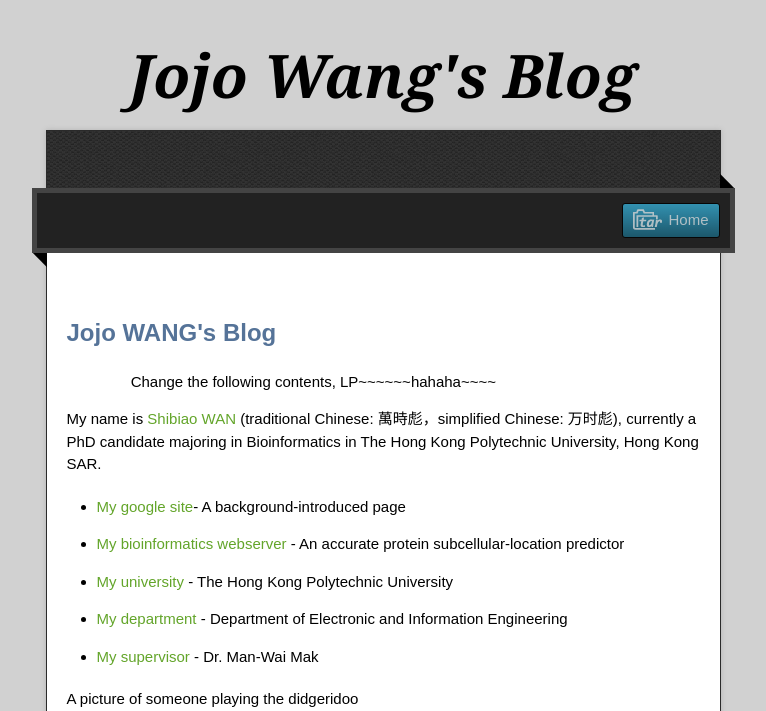
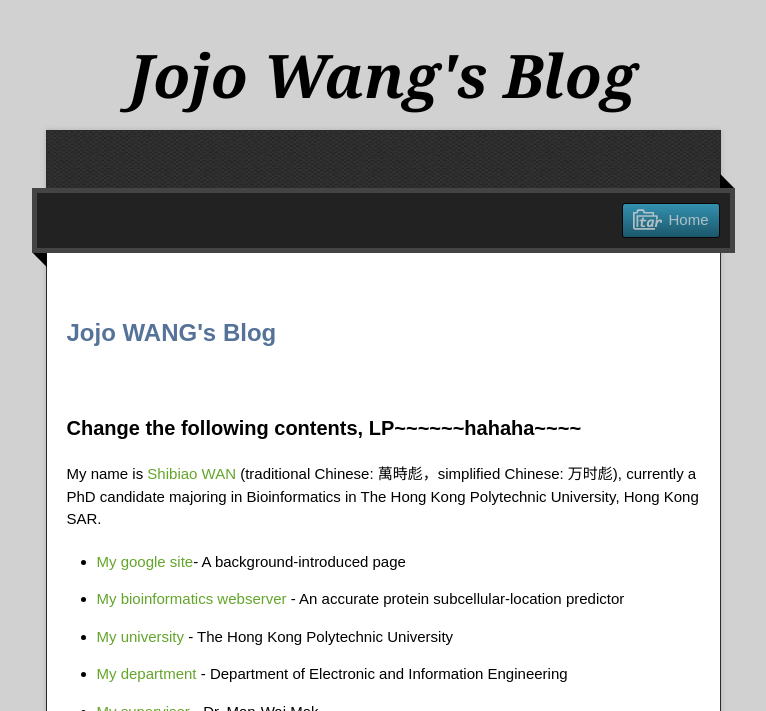
Before and after one commit to jojowang17/jekyll_demo, a Jekyll site: the page built from index.html, in a window 1280 px wide. Shown: the top 711 px of the page, without its empty margins (257-1023 px from the left). Built offline with Jekyll 4.4.1, drawn with Linux system fonts in a browser that asks for light colours; nearby versions of some CDN libraries; grey boxes are pictures that could not be loaded.

```diff
--- a/index.html
+++ b/index.html
@@ -5,7 +5,7 @@ title: Jojo WANG's Blog
 
 　　<h2>{{ page.title }}</h2>
 
-　　Change the following contents, LP~~~~~~hahaha~~~~
+　　<h3>Change the following contents, LP~~~~~~hahaha~~~~</h3>
 
 <p>My name is <a href="https://sites.google.com/site/shibiaowan/">Shibiao WAN</a> (traditional Chinese: 萬時彪，simplified Chinese: 万时彪), currently a PhD candidate majoring in Bioinformatics in The Hong Kong Polytechnic University, Hong Kong SAR.</p>
 
```
